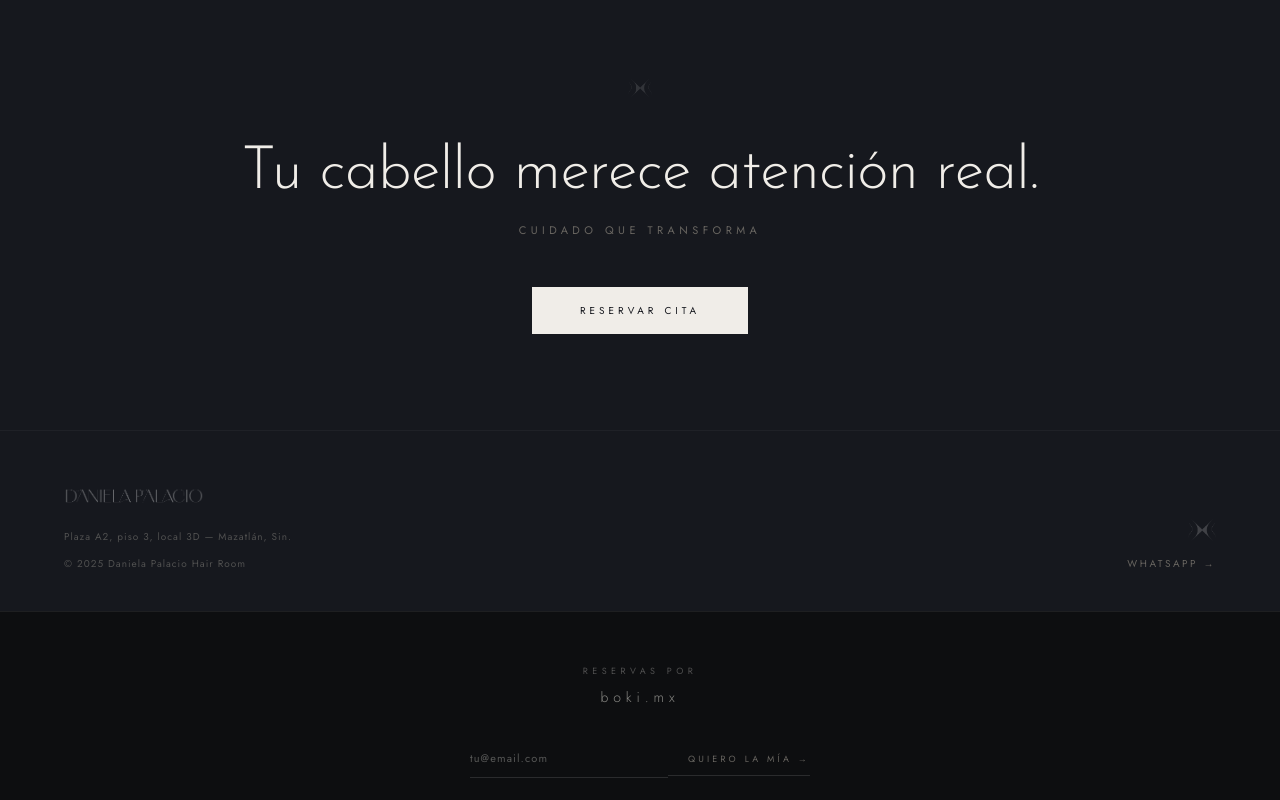
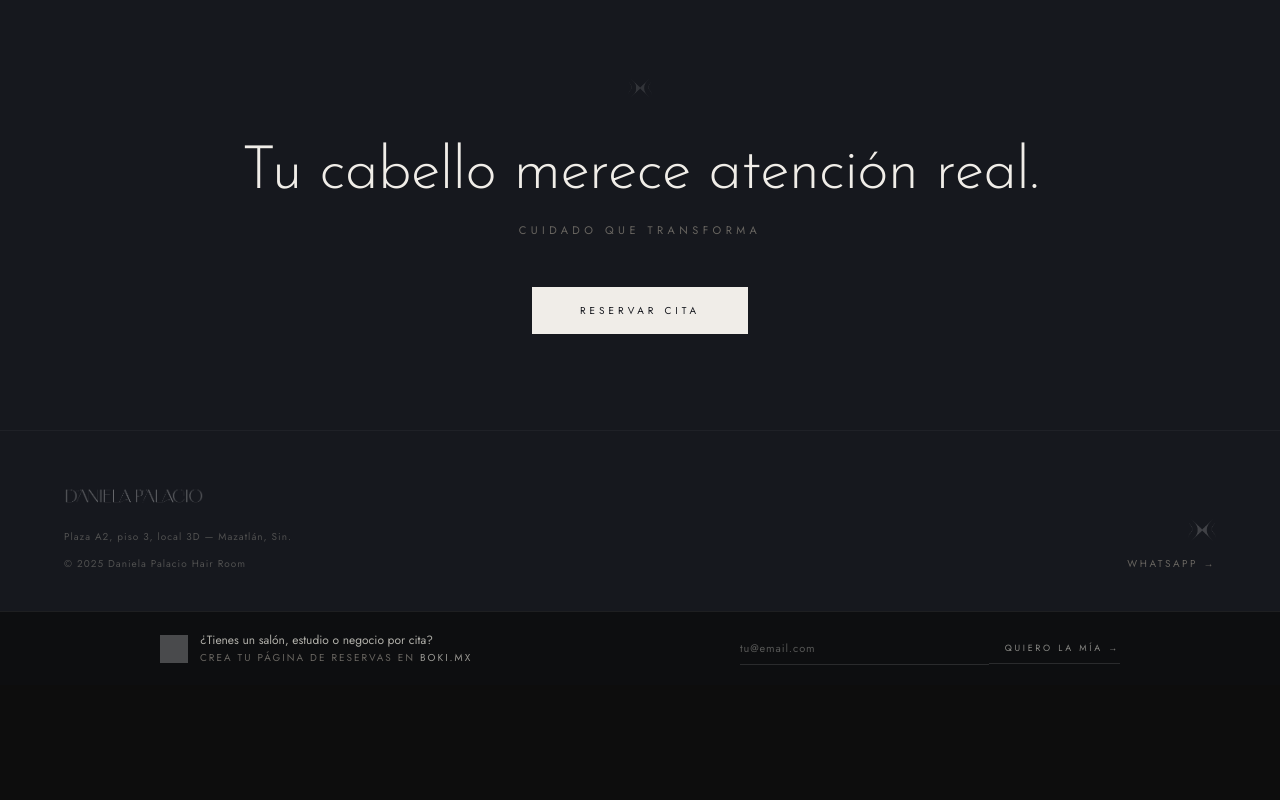
Before and after one commit to josephdpelayo/danielapalaciosalon, a Next.js app: page / in a window 1280 px wide. Shown: the part 4674-5474 px from the top of the page. After the commit the page ends 5359 px from the top, so only its background shows below. Built offline with nearby package versions, Linux system fonts and the light colour scheme; no server answers; the database is empty.

Commit message:
style: boki footer compacto, logo B, copy explicito

```diff
--- a/app/page.tsx
+++ b/app/page.tsx
@@ -47,24 +47,47 @@ function BokiLeadCapture() {
     <section style={{
       background: '#0D0E10',
       borderTop: '1px solid rgba(255,255,255,0.07)',
-      padding: '52px 24px',
-      textAlign: 'center',
+      padding: '20px 24px',
     }}>
-      <p style={{ fontSize: '9px', letterSpacing: '0.5em', textTransform: 'uppercase', color: '#505050', marginBottom: '10px' }}>
-        reservas por
+      <div style={{
+        maxWidth: '960px',
+        margin: '0 auto',
+        display: 'flex',
+        alignItems: 'center',
+        justifyContent: 'space-between',
+        gap: '20px',
+        flexWrap: 'wrap',
+      }}>
+
+        {/* Logo + copy */}
+        <div style={{ display: 'flex', alignItems: 'center', gap: '12px' }}>
+          <Image
+            src="/boki-symbol.png"
+            alt="boki"
+            width={28}
+            height={28}
+            style={{ filter: 'brightness(0) invert(1)', opacity: 0.25, flexShrink: 0 }}
+          />
+          <div>
+            <p style={{ fontSize: '12px', color: '#B0AFA9', lineHeight: 1.4, marginBottom: '2px' }}>
+              ¿Tienes un salón, estudio o negocio por cita?
             </p>
-      <p style={{ fontSize: '14px', letterSpacing: '0.35em', color: '#888884', marginBottom: '32px', fontWeight: 300 }}>
-        boki.mx
+            <p style={{ fontSize: '10px', letterSpacing: '0.2em', textTransform: 'uppercase', color: '#686560' }}>
+              Crea tu página de reservas en{' '}
+              <span style={{ color: '#9A9994' }}>boki.mx</span>
             </p>
+          </div>
+        </div>
 
+        {/* Form */}
         {done ? (
           <p style={{ fontSize: '10px', letterSpacing: '0.3em', textTransform: 'uppercase', color: '#686560' }}>
-          te avisamos pronto
+            te avisamos pronto ✓
           </p>
         ) : (
           <form
             onSubmit={handleSubmit}
-          style={{ display: 'flex', alignItems: 'center', justifyContent: 'center', maxWidth: '340px', margin: '0 auto' }}
+            style={{ display: 'flex', alignItems: 'center', flex: 1, maxWidth: '380px', minWidth: '220px' }}
           >
             <input
               type="email"
@@ -77,9 +100,9 @@ function BokiLeadCapture() {
                 background: 'transparent',
                 border: 'none',
                 borderBottom: '1px solid rgba(255,255,255,0.12)',
-              padding: '10px 0',
+                padding: '8px 0',
                 fontSize: '11px',
-              letterSpacing: '0.1em',
+                letterSpacing: '0.08em',
                 color: '#A0A09C',
                 outline: 'none',
               }}
@@ -91,11 +114,11 @@ function BokiLeadCapture() {
                 background: 'none',
                 border: 'none',
                 borderBottom: '1px solid rgba(255,255,255,0.12)',
-              padding: '10px 0 10px 20px',
+                padding: '8px 0 8px 16px',
                 fontSize: '9px',
-              letterSpacing: '0.35em',
+                letterSpacing: '0.3em',
                 textTransform: 'uppercase',
-              color: loading ? '#404040' : '#686560',
+                color: loading ? '#404040' : '#888884',
                 cursor: loading ? 'not-allowed' : 'pointer',
                 whiteSpace: 'nowrap',
                 transition: 'color 0.2s',
@@ -105,6 +128,8 @@ function BokiLeadCapture() {
             </button>
           </form>
         )}
+
+      </div>
     </section>
   );
 }
```
Also changed, not shown: public/boki-symbol.png (added). Lines whose indentation alone changed are shown as unchanged.
